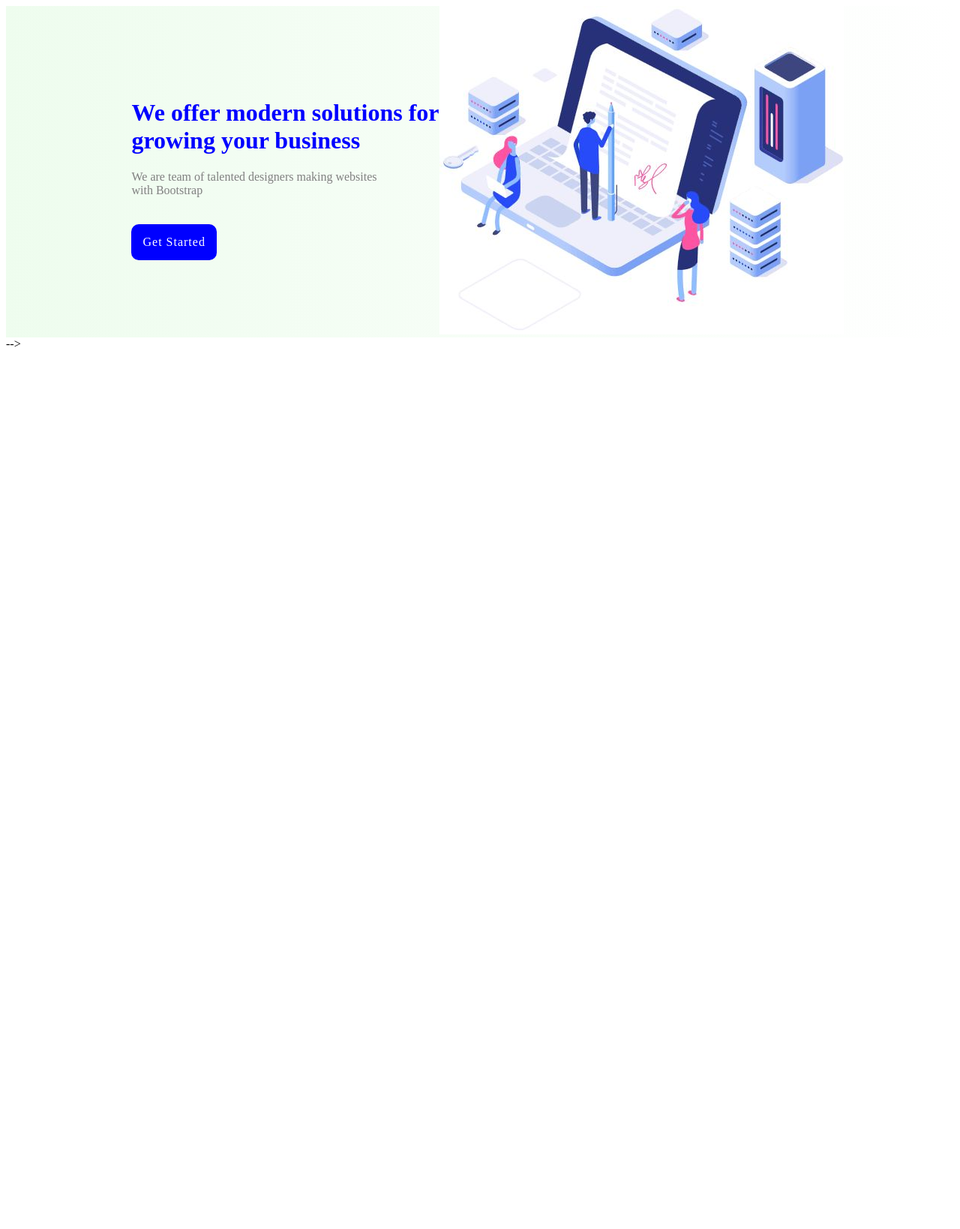
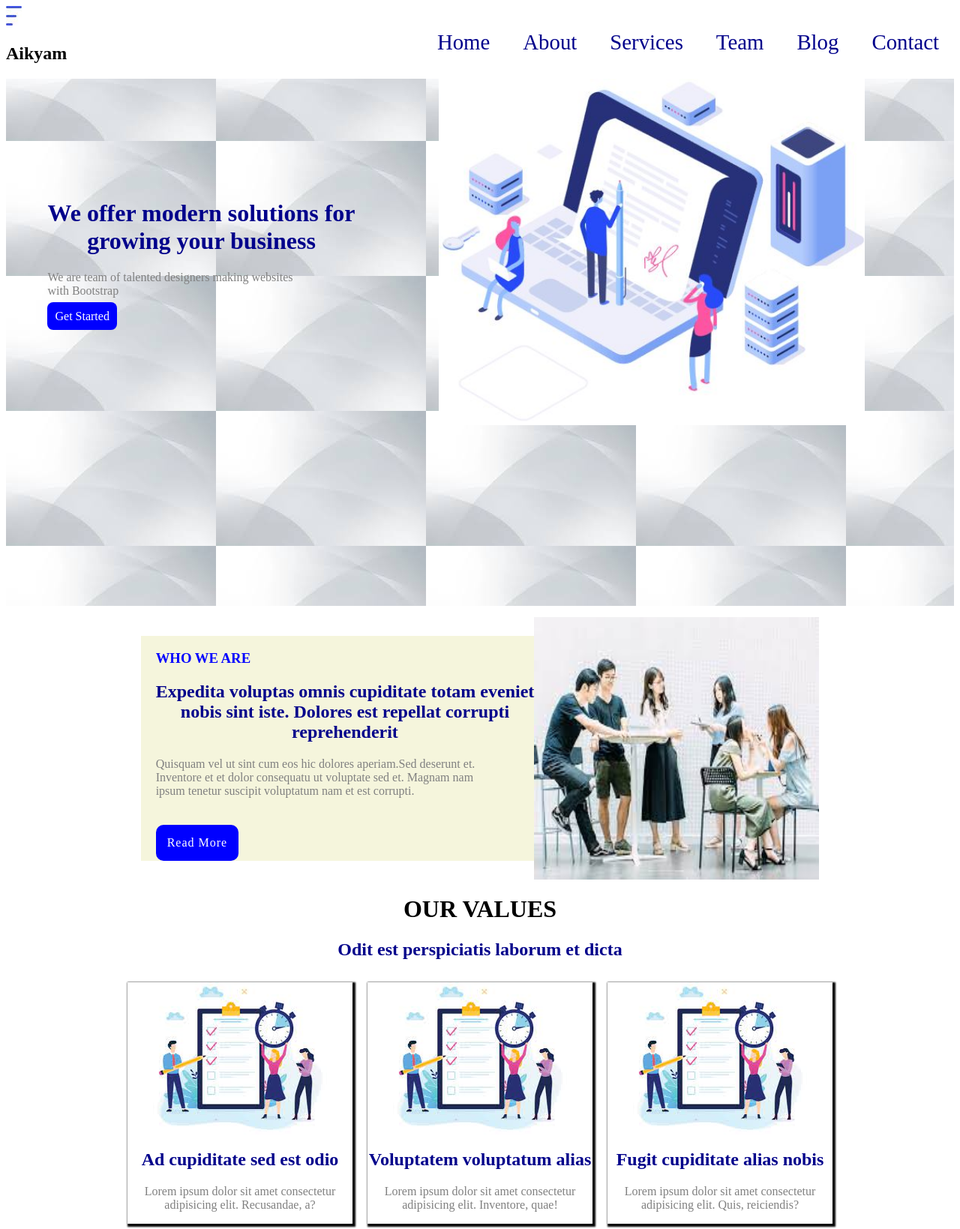
Before and after one commit to Neha-Raw/Landing-Page, a plain HTML site: page index.html in a window 1280 px wide. Shown: the top 1639 px of the page at 75% size. Before the commit the page ends 800 px from the top, so only its background shows below. Drawn offline with Linux system fonts and the light colour scheme.

Commit message:
Make the page responsive by using media queries

```diff
--- a/index.html
+++ b/index.html
@@ -9,29 +9,37 @@
 </head>
 
 <body>
-    <!-- <header>
+    <header>
         <nav>
+            <div>
+                <img src="images/logo.jpeg">
+                <h1>Aikyam</h1>
+            </div>
+            <div>
                 <a href="#home">Home</a>
                 <a href="#about">About</a>
                 <a href="#services">Services</a>
                 <a href="#team">Team</a>
                 <a href="#blog">Blog</a>
                 <a href="#contact">Contact</a>
-        </nav>-->
-    </header>
-     <div id="home" data-color="red">
-        <div class="text-div">
-            <h1>We offer modern solutions for <br>
+            </div>
+        </nav>
+        <div class="container">
+            <div class="div-text">
+                <h1>We offer modern solutions for<br>
                     growing your business</h1>
                 <p>We are team of talented designers making websites<br>
                     with Bootstrap</p>
                 <a href="#">Get Started</a>
+
             </div>
-        <div>
-            <img src="images/img-1.jpeg" class="img">
+            <div class="img-div">
+                <img src="images/img-1.jpeg" alt="">
             </div>
         </div>
-      <!-- <div class="main">
+    </header>
+
+    <div class="about">
         <div class="text">
             <h3>WHO WE ARE</h3>
             <h2>Expedita voluptas omnis cupiditate totam eveniet<br>
@@ -45,10 +53,10 @@
             <a href="#">Read More</a>
         </div>
 
-        <img src="images/about-1.jpeg" class="img" width="420px" height="380px">
+        <img src="images/about-1.jpeg" class="img" width="380px" height="350px">
 
     </div>
-    <h4>OUR VALUES</h4>
+    <h1 class="card-hed">OUR VALUES</h1>
     <h2>Odit est perspiciatis laborum et dicta</h2>
     <div class="join-text-img">
         <div class="join">
@@ -88,8 +96,8 @@
             <h1>15</h1>
             <p>Hard Worker</p>
         </div>
-    </div>   -->
-    <!-- <div class="aboutLastPage">
+    </div>
+    <div class="aboutLastPage">
         <div>
             <h1>Neque officiis dolore maiores et exercitationem quae est seda lidera pat claero</h1>
             <a href="#">SAEPE FUGA</a>
@@ -106,12 +114,11 @@
                 nemo dignissimos eos molestiae. Maiores delectus numquam exercitationem?</p>
         </div>
 
-        <div>
+        <div class="about-img">
             <img src="images/about-last.png">
         </div>
-
-    </div> --> -->
-     <!-- <h2 class="services-main">SERVICES</h2>
+    </div>
+    <h1 class="services-main">SERVICES</h1>
     <h1 class="services">Necessitatibus eius consequatur ex aliquid fuga eum quidem</h1>
     <div class="services-card-design">
         <div class="card">
@@ -130,7 +137,7 @@
             <button>Read More -&gt; </button>
 
         </div>
-         card-3--------------
+        <!-- card-3-------------- -->
         <div class="card">
             <img src="images/massage-2.png" alt="">
             <h2>Ledo Markt</h2>
@@ -139,8 +146,8 @@
             <button>Read More -&gt; </button>
 
         </div>
-    </div> -->
-    <!-- <h2 class="team-main">TEAM</h2>
+    </div>
+    <h1 class="team-main">TEAM</h1>
     <p class="team">Necessitatibus eius consequatur ex aliquid fuga eum quidem</p>
     <div class="card-design">
         <div class="card">
@@ -148,27 +155,27 @@
             <h1>Welter White</h1>
             <p>Chief executive Officer</p>
         </div>
-        card---2
+        <!-- card---2 -->
         <div class="card">
             <img src="images/team-2.jpg" alt="">
             <h1>Sarah Jhonson</h1>
             <p>Product Manager</p>
         </div>
-        card-3-------------------
+        <!-- card-3------------------- -->
         <div class="card">
             <img src="images/team-3.webp" alt="">
             <h1>William Anderson</h1>
             <p>CTO</p>
         </div>
-        card-4--------------
+        <!-- card-4-------------- -->
         <div class="card">
             <img src="images/team-4.jpeg" alt="">
             <h1>Amanda jepson</h1>
             <p>Accountant</p>
         </div>
-    </div>  -->
+    </div>
 
-    <!-- <p class="blog-main">BLOG</p>
+    <h1 class="blog-main">BLOG</h1>
     <h2 class="blog-head">Recent posts form our Blog</h2>
     <div class="blog-card-design">
         <div class="blog">
@@ -178,7 +185,7 @@
             <button><a href="https://docs.google.com/document/d/11NaGBlgpb47UniZ3_EVZ1ZybOhpejADg/edit">Read
                     More</a></button>
         </div>
-        card---2
+        <!-- card---2 -->
         <div class="blog">
             <img src="images/blog-2.jpeg" alt="">
             <p>Fri, August 28</p>
@@ -186,21 +193,22 @@
             <button><a href="https://docs.google.com/document/d/1d5Ln8hG2x81AxO1g1PS6bi6tNjnecOfE/edit">Read
                     More</a></button>
         </div>
-        card-3-------------------
+        <!-- card-3------------------- -->
         <div class="blog">
             <img src="images/blog-3.jpeg" alt="">
             <p>Mon, July 11</p>
             <h2>Quia assumenda est et veritatis aut quae</h2>
-            <button><a href="https://docs.google.com/document/d/1Qq9ERkcTEL-U0dB7SAT7joWp5395YM68cPOJ3a6xZjw/edit">Read More</a></button>
+            <button><a href="https://docs.google.com/document/d/1Qq9ERkcTEL-U0dB7SAT7joWp5395YM68cPOJ3a6xZjw/edit">Read
+                    More</a></button>
         </div>
-    </div>  -->
-    <!-- <div class="contact">
+    </div>
+    <div class="contact">
         <h1>Our Newsletter</h1>
         <p>Lorem ipsum dolor sit amet consectetur adipisicing elit. Laboriosam, dolorem?</p>
         <input type="text">
         <button>Subscribe</button>
-    </div> -->
-    <!-- <div class="textcontact">
+    </div>
+    <div class="textcontact">
         <div>
             <img src="images/logo.jpeg">
             <h1>Aikyam</h1>
@@ -243,7 +251,7 @@
             </ul>
         </div>
     </div>
-   <p class="copyright"> © Copyright <span>Aikyam</span>.All Rights Reserved</p> -->
+    <p class="copyright"> © Copyright <span>Aikyam</span>.All Rights Reserved</p>
 </body>
 
 </html>
--- a/style.css
+++ b/style.css
@@ -1,45 +1,80 @@
-/* nav {
-    display: flex;
-    justify-content: end;
-    gap: 10px;
-}*/
-#home{
-   position: relative;
+header{
    width: 100%;
+   height: 100vh;
+   background-image:url(images/background-img.jpeg);
+}
+nav{
+   width: 100%;
+   height: auto;
+   background-color: white;
+   color: black;
    display: flex;
-   justify-content:center;
+   justify-content: space-between;
    align-items: center;
-   background-image: linear-gradient(to right, rgba(144, 238, 144, 0.153), white);
 }
-#home .text-div{
-   position: relative;
-   max-width: 600px;
-   padding-left: 20px;
+nav a{
+   text-decoration: none;
+   color: darkblue;
+   padding: 10px 20px;
+   font-size: 1.8rem;
 }
-#home .text-div h1{
-   color: blue;
+.div-text h1{
+   font-size: 2rem;
+   color: darkblue;
+   text-align: center;
+}
+.div-text p{
+   color: gray;
 }
 
-#home .text-div p{
-   color: gray;
+.div-text a{
+   background-color:blue;
+   color: white;
+   border-radius: 8px;
+   text-decoration: none;
+   margin-top: 10px;
+   padding: 10px;
 }
-#home .text-div a{
-   display: inline-block;
-   margin-top: 20px;
-   padding:15px;
-   background-color: blue;
-   color: white;
-   border-radius: 10px;
-   letter-spacing: 1px;
-   text-decoration: none;
+
+.img-div img{
+   width: 90%;
 }
-/* @media (min-width:641px) {
-   .main {
+
+@media (min-width:641px) {
+   .img-div{
+      flex-basis: 50%;
+   }
+   .container{
+      width: 100%;
+      display: flex;
+      justify-content: space-around;
+      align-items: center;
+      }
+      .div-text a{
+         background-color:blue;
+         color: white;
+         padding: 10px;
+         border-radius: 8px;
+         text-decoration: none;
+         margin-top: 10px;
+         padding: 10px;
+      }
+      .div-text h1{
+         font-size: 2rem;
+         color: darkblue;
+      }
+   }
+
+
+
+ @media (min-width:641px) {
+   .about {
       position: relative;
       width: 100%;
       display: flex;
       justify-content: center;
       align-items: center;
+      margin-top: 15px;
    }
 
    .join-text-img {
@@ -51,7 +86,6 @@
       box-shadow: 3px 3px 3px 3px;
       width: 17%;
       height: auto;
-      margin: 10px;
       display: flex;
    }
 
@@ -71,33 +105,34 @@
 
 }
 
-.main {
+.about {
    position: relative;
    width: 100%;
    justify-content: center;
    align-items: center;
+   margin-top: 15px;
 }
 
-.main .text {
+.about .text {
    position: relative;
    max-width: 600px;
    background-color: beige;
    padding-left: 20px;
 }
 
-.main .text h3 {
+.about .text h3 {
    color: blue;
 }
 
-.main .text h2 {
+.about .text h2 {
    color: darkblue;
 }
 
-.main .text p {
+.about .text p {
    color: gray;
 }
 
-.main .text a {
+.about .text a {
    display: inline-block;
    margin-top: 20px;
    padding: 15px;
@@ -170,31 +205,36 @@ h2 {
    margin-top: 50px;
 }
 
-.aboutLastPage {
-   display: flex;
-   margin-top: 10%;
-   margin-left: 90px;
-}
 
 .aboutLastPage h1 {
    color: darkblue;
 }
 
 .aboutLastPage img {
-   max-width: 60%;
-   max-height: 99%;
+   width: 90%;
+   height: 50%;
 }
 
 .aboutLastPage h2 {
    color: darkblue;
 }
-
+@media (min-width:641px) {
+   .aboutLastPage img {
+      max-width: 60%;
+      height: 100%;
+   }
+   .aboutLastPage {
+      display: flex;
+      margin-top: 10%;
+      margin-left: 12%;
+   }
+   }
 .aboutLastPage a {
    margin: 5px;
    text-decoration: none;
-} */
+}
 
-/* .services-main{
+.services-main{
    text-align: center;
 }
 .services{
@@ -205,6 +245,9 @@ h2 {
    display: flex;
    justify-content: center;
    flex-wrap: wrap;
+}
+.card-hed{
+   text-align: center;
 }
 .card{
    margin: 20px;
@@ -234,8 +277,8 @@ button{
   border: none;
   color: green;
   background-color: white;
-} */
-/* .team-main{
+}
+.team-main{
    text-align: center;
 }
 .team{
@@ -269,10 +312,9 @@ button{
 }
 .card h1{
    text-align: center;
-} */
-/* .blog-main{
+}
+ .blog-main{
    text-align: center;
-   color: #4154f1;
 }
 .blog-head{
    text-align: center;
@@ -308,11 +350,16 @@ button{
    text-align: center;
    color: gray;
 }
-button{
+.blog button{
    border: none;
-}  */
+   background-color: lightcoral;
+   text-decoration: none;
+   padding: 10px;
+   color: white;
+border-radius: 5px;
+}
 
-/* .contact {
+ .contact {
    background-color: rgba(174, 227, 245, 0.364);
    padding: 20px;
 }
@@ -353,9 +400,8 @@ button{
       font-size: 18px;
       margin-left: 80px;
    }
-} */
-
-/* @media (min-width:670px) {
+}
+ @media (min-width:670px) {
    .textcontact {
       background-color: white;
       padding: 20px;
@@ -365,24 +411,46 @@ button{
       text-align: center;
       color: darkblue;
    }
+   .textcontact p{
+      color: gray;
+      font-size: 1rem;
+   }
+   .textcontact li {
+      margin: 20px;
+      list-style-type: none;
+      color: blue;
+      font-size: 1.4rem;
+   }
 
+   .textcontact .address span {
+      color: black;
+      font-size: 2rem;
+   }
+   .copyright{
+      text-align: center;
+      color: darkblue;
+      font-size: 2rem;
+   }
+   .copyright span{
+      font-size: 3rem;
+   }
 }
 .textcontact h3{
    color: darkblue;
 }
 .textcontact p{
    color: gray;
+
 }
 .textcontact li {
    margin: 20px;
    list-style-type: none;
    color: blue;
-   font-weight: 400;
+
 }
 
 .textcontact .address span {
    color: black;
-   font-weight: 600;
 }
 .textcontact .address li {
    color: black;
@@ -391,7 +459,8 @@ button{
 .copyright{
    text-align: center;
    color: darkblue;
+   font-size: 1rem;
 }
 .copyright span{
-   font-weight: 700;
-} */
+   font-size: 1.7rem;
+}
```
Also changed, not shown: images/background-img.jpeg (added). Lines whose indentation alone changed are shown as unchanged.
